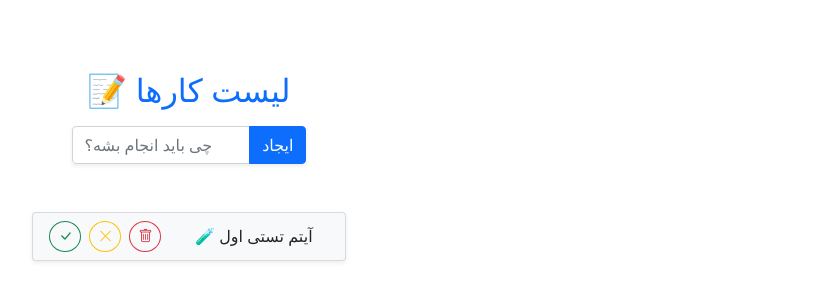
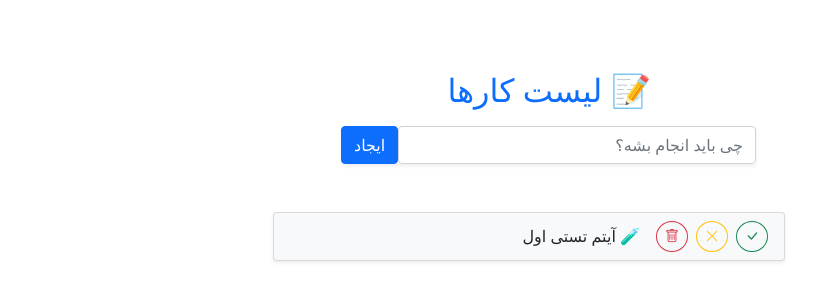
Before and after one commit to mmrezriot/todolist-react-1, a React (Vite) app: page / in a window 1280 px wide. Shown: the part 202-502 px from the top of the page, without its empty margins (451-1267 px from the left). Built offline with nearby package versions, Linux system fonts and the light colour scheme.

Commit message:
Update HTML language attributes and adjust button styles in HeaderList component

```diff
--- a/index.html
+++ b/index.html
@@ -1,5 +1,5 @@
 <!doctype html>
-<html lang="en">
+<html lang="fa" dir="rtl">
   <head>
     <meta charset="UTF-8" />
     <link rel="icon" type="image/svg+xml" href="/vite.svg" />
--- a/src/App.css
+++ b/src/App.css
@@ -1,5 +1,5 @@
 #root {
-  max-width: 1880px;
+  width: 50%;
   margin: 0 auto;
   padding: 2rem;
   text-align: center;
@@ -23,6 +23,10 @@
   box-shadow: 0 4px 12px rgba(0, 0, 0, 0.1);
 }
 
+.todo-item-success {
+  background-color: #b2ffc6;
+}
+
 .btn i {
   pointer-events: none;
 }
--- a/src/headerList.jsx
+++ b/src/headerList.jsx
@@ -9,10 +9,10 @@ return(
     <div className="input-group shadow-sm w-75 mx-auto">
       <input
         type="text"
-        className="form-control rounded-start"
+        className="form-control rounded-end"
         placeholder="چی باید انجام بشه؟"
       />
-      <button className="btn btn-primary rounded-end" type="button">
+      <button className="btn btn-primary rounded-start" type="button">
        ایجاد
       </button>
     </div>
```
